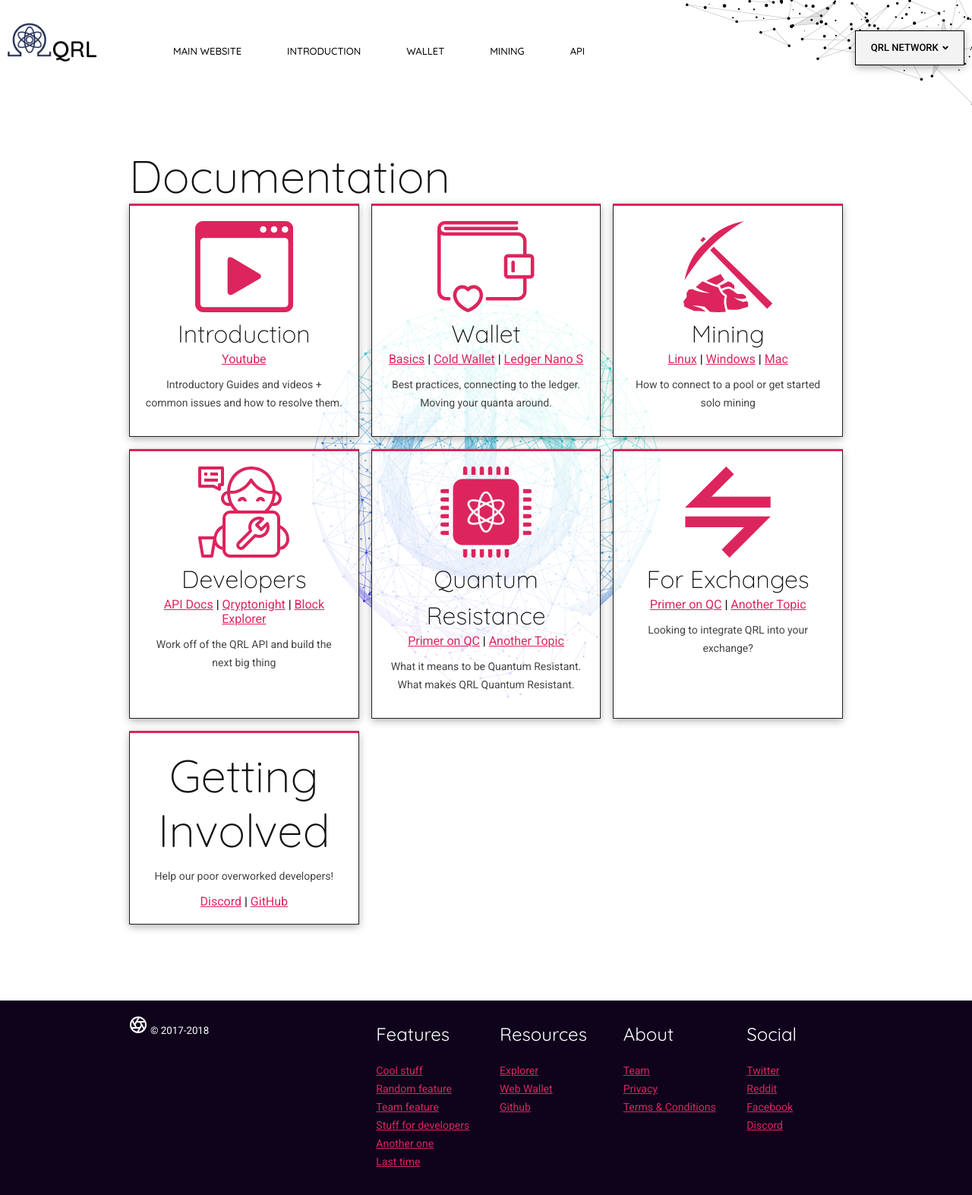
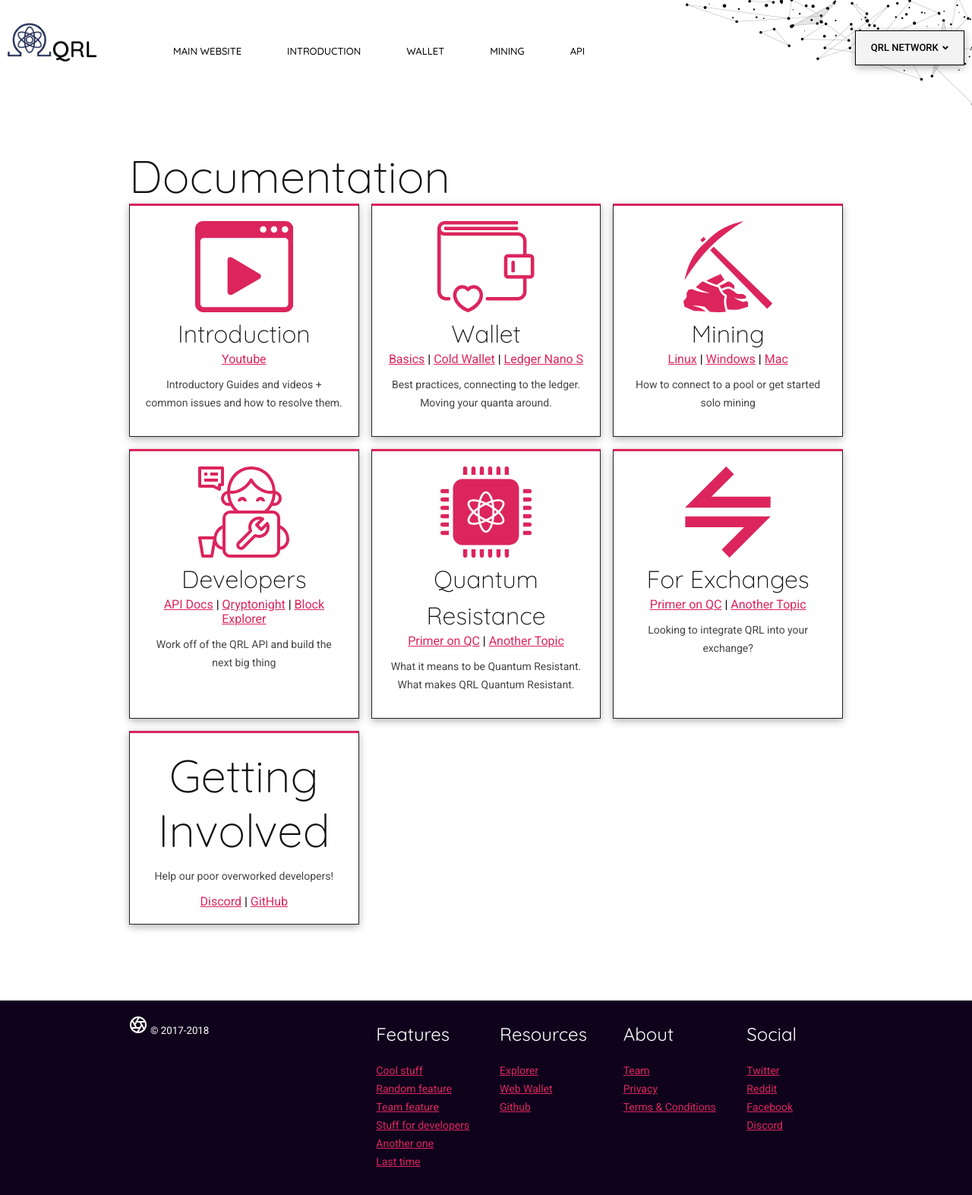
Before and after one commit to theQRL/docs.theqrl.org, a Jekyll site: the page built from index.html, in a window 1280 px wide. Shown: the whole page at 76% size. Built offline with Jekyll 4.4.1, drawn with Linux system fonts in a browser that asks for light colours.

Commit message:
Removing Particle on
And adding css variables

```diff
--- a/_sass/_custom.scss
+++ b/_sass/_custom.scss
@@ -3,18 +3,6 @@
 	position:relative;
 	background:
 		url('/assets/particles/dots-topright.png') no-repeat top -20px right -10px;
-}
-body.homepage {
-	background:
-		url('/assets/particles/dots-topright.png') no-repeat top -20px right -10px,
-		url('/assets/particles/on.png') no-repeat top 200px center;
-
-	@include lg {
-	background:
-		url('/assets/particles/dots-topright.png') no-repeat top -20px right -10px,
-		url('/assets/particles/on.png') no-repeat top 400px center;
-	}
-
 }
 .overflow {
 	position:relative;
--- a/_sass/_variables.scss
+++ b/_sass/_variables.scss
@@ -13,6 +13,8 @@
 $body_font: 'Roboto', Verdana, sans-serif;
 
 $quantum_burst:#dc255d;
+$quantum_sky:#4A90E2;
+$quantum_deep: #0A0724;
 
 
 $shadow:0px 3px 10px rgba(0, 0, 0, 0.3);
```
